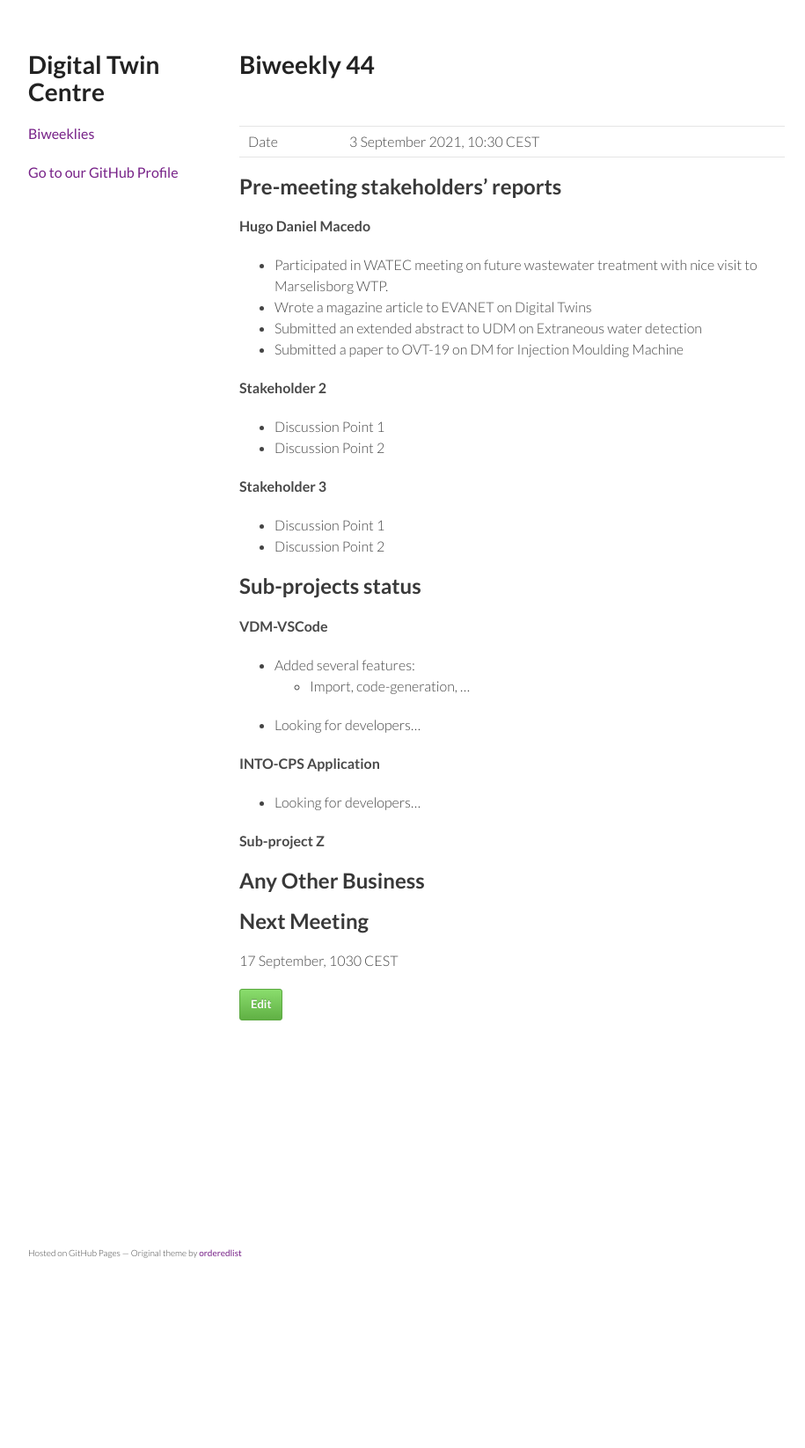
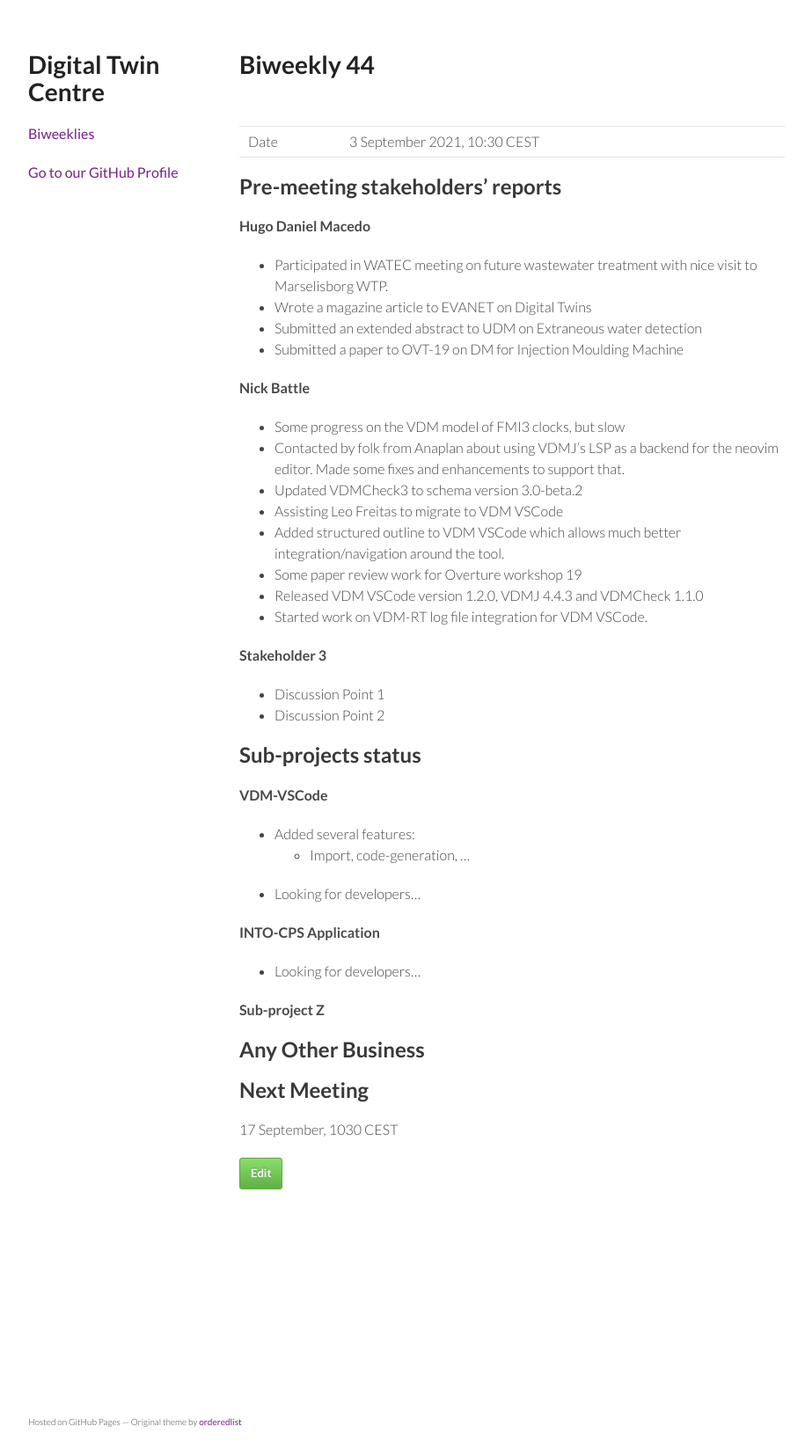
Before and after one commit to digitaltwincentre/digitaltwincentre.github.io, a Jekyll site: the page built from _biweeklies/Biweekly-44.md, in a window 1280 px wide. Shown: the whole page at 88% size, without its empty margins (178-1093 px from the left). Built offline with Jekyll 4.4.1, drawn with Linux system fonts in a browser that asks for light colours; nearby versions of some CDN libraries; before the commit the page ends 1454 px from its top, so only the background shows below that.

Commit message:
Update Biweekly-44.md

```diff
--- a/_biweeklies/Biweekly-44.md
+++ b/_biweeklies/Biweekly-44.md
@@ -27,9 +27,15 @@ date: 3 September 2021, 1030 CEST
 * Submitted an extended abstract to UDM on Extraneous water detection
 * Submitted a paper to OVT-19 on DM for Injection Moulding Machine
 
-#### Stakeholder 2
-* Discussion Point 1
-* Discussion Point 2
+#### Nick Battle
+* Some progress on the VDM model of FMI3 clocks, but slow
+* Contacted by folk from Anaplan about using VDMJ's LSP as a backend for the neovim editor. Made some fixes and enhancements to support that.
+* Updated VDMCheck3 to schema version 3.0-beta.2
+* Assisting Leo Freitas to migrate to VDM VSCode
+* Added structured outline to VDM VSCode which allows much better integration/navigation around the tool.
+* Some paper review work for Overture workshop 19
+* Released VDM VSCode version 1.2.0, VDMJ 4.4.3 and VDMCheck 1.1.0
+* Started work on VDM-RT log file integration for VDM VSCode.
 
 #### Stakeholder 3
 * Discussion Point 1
```
